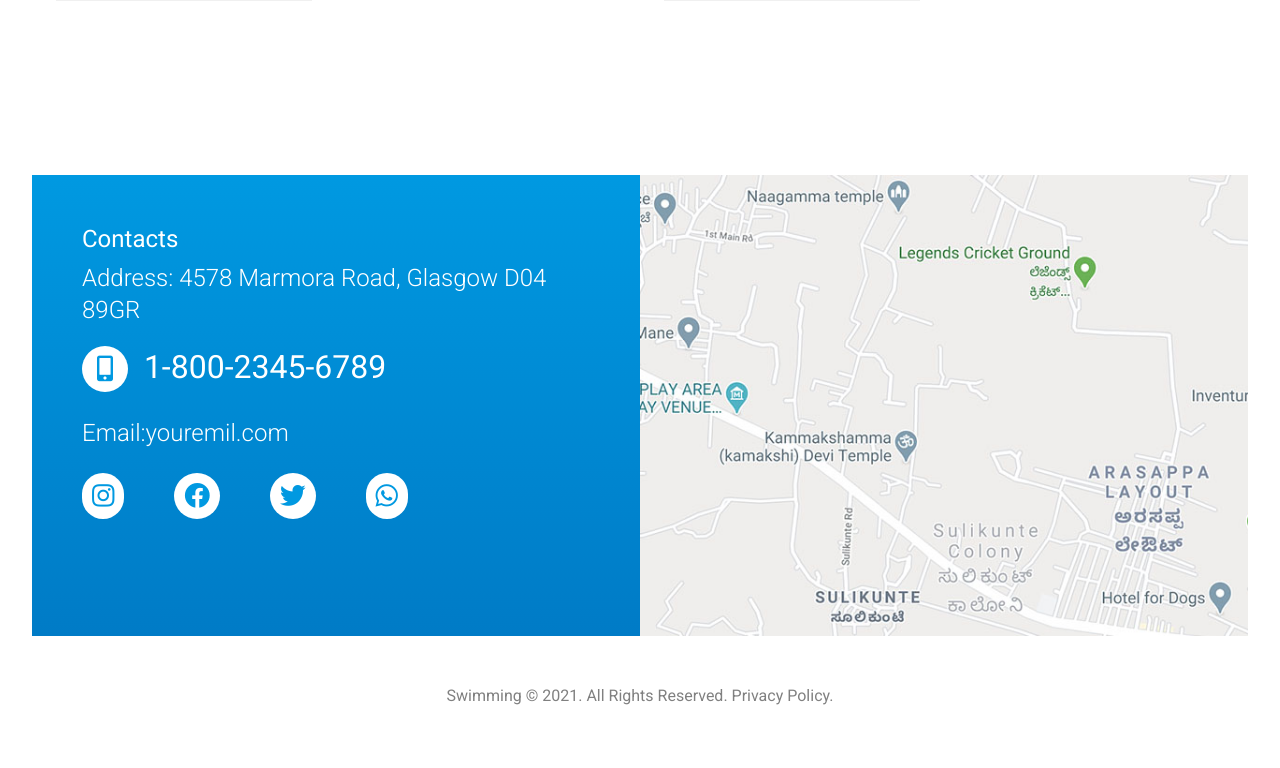
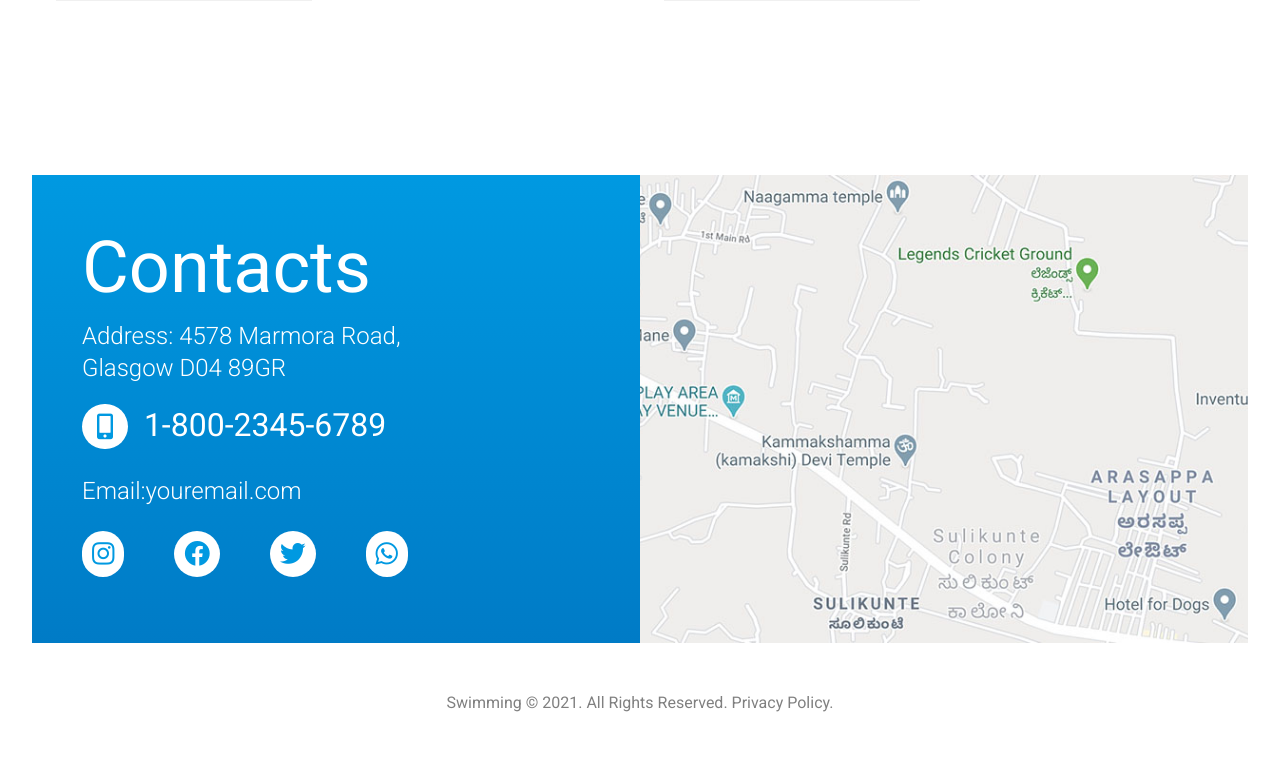
Before and after one commit to ShIKULJAK/swimming, a PHP site: page / in a window 1280 px wide. Shown: the part 4345-5113 px from the top of the page. Before the commit the page ends 5050 px from the top, so only its background shows below. Run offline with PHP 8.4, Linux system fonts and the light colour scheme.

Commit message:
Update index.php

```diff
--- a/index.php
+++ b/index.php
@@ -22,11 +22,11 @@
 <body>
     <!-- NAV -->
 
-    <nav class="navbar navbar-expand-lg" id="nav">
+    <nav class="navbar fixed-top navbar-expand-lg" id="nav">
         <div class="container-fluid">
             <a class="navbar-brand" href="#">Swimming<sub>&reg;</sub></a>
             <button class="navbar-toggler" type="button" data-bs-toggle="collapse" data-bs-target="#navbarNav" aria-controls="navbarNav" aria-expanded="false" aria-label="Toggle navigation">
-            <span class="navbar-toggler-icon"></span>
+                <span class="navbar-toggler-icon fas fa-bars"></span>
             </button>
             <div class="collapse navbar-collapse" id="navbarNav">
                 <ul class="navbar-nav ms-auto">
@@ -237,11 +237,11 @@
     <section id="contacts">
         <div class="container-fluid">
             <div class="row">
-                <div class="col-md-6">
-                    <h4>Contacts</h4>
-                    <p>Address: 4578 Marmora Road, Glasgow D04 89GR</p>
+                <div class="col-md-6 d-flex flex-column justify-content-evenly">
+                    <h4 class="display-2">Contacts</h4>
+                    <p>Address: 4578 Marmora Road, <br> Glasgow D04 89GR</p>
                     <span><i class="fas fa-mobile-alt"></i>&nbsp; 1-800-2345-6789</span>
-                    <p class="my-4">Email:youremil.com</p>
+                    <p class="my-4">Email:youremail.com</p>
                     <ul class="d-flex justify-content-start p-0">
                         <li>
                             <a href=""><i class="fab fa-instagram"></i></a>
@@ -284,6 +284,7 @@
     <script src="https://cdn.jsdelivr.net/npm/@popperjs/core@2.9.2/dist/umd/popper.min.js" integrity="sha384-IQsoLXl5PILFhosVNubq5LC7Qb9DXgDA9i+tQ8Zj3iwWAwPtgFTxbJ8NT4GN1R8p" crossorigin="anonymous"></script>
     <script src="https://cdn.jsdelivr.net/npm/bootstrap@5.0.2/dist/js/bootstrap.min.js" integrity="sha384-cVKIPhGWiC2Al4u+LWgxfKTRIcfu0JTxR+EQDz/bgldoEyl4H0zUF0QKbrJ0EcQF" crossorigin="anonymous"></script>
     -->
+    <script src="main.js"></script>
 </body>
 
 </html>
```
